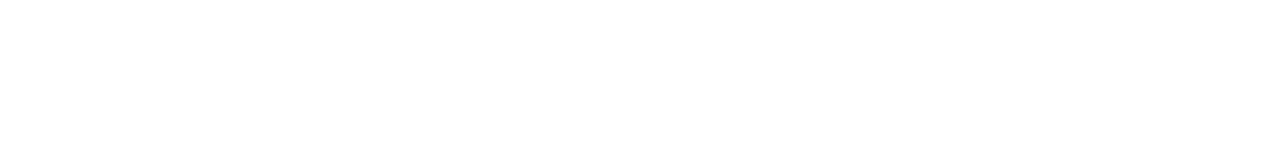
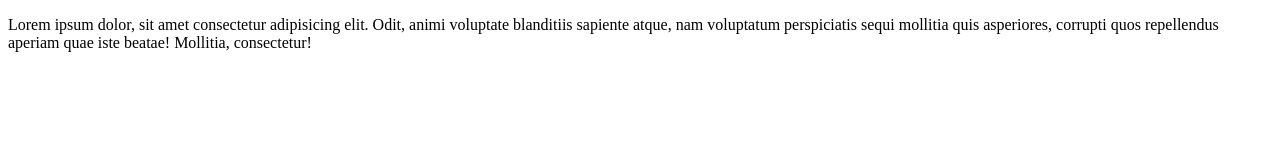
Before and after one commit to FelipeSierra02/Test-Respositorio, a plain HTML site: page index.html in a window 1280 px wide. Drawn offline with Linux system fonts and the light colour scheme.

Commit message:
commit initdos

```diff
--- a/index.html
+++ b/index.html
@@ -7,6 +7,10 @@
     <title>Git Recordando</title>
 </head>
 <body>
-
+        <div class="container">
+            <div class="row">
+                <p>Lorem ipsum dolor, sit amet consectetur adipisicing elit. Odit, animi voluptate blanditiis sapiente atque, nam voluptatum perspiciatis sequi mollitia quis asperiores, corrupti quos repellendus aperiam quae iste beatae! Mollitia, consectetur!</p>
+            </div>
+        </div>
 </body>
 </html>
```
